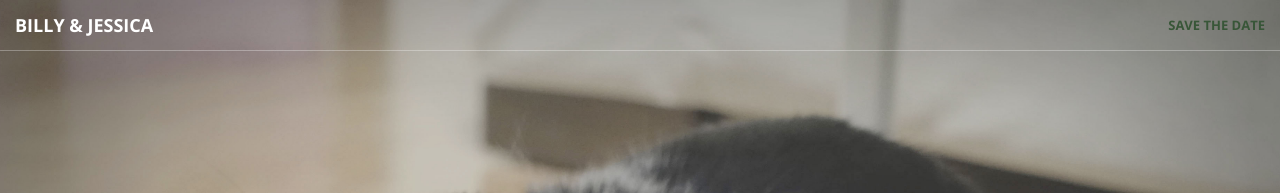
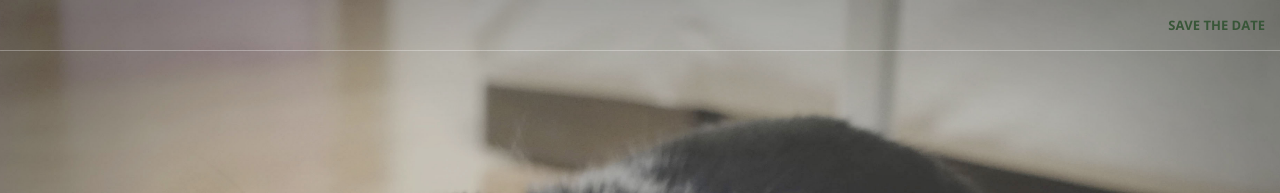
Before and after one commit to notbleh/wed-website, a Jekyll site: the page built from savethedate.html, in a window 1280 px wide. Shown: the top 193 px of the page. Built offline with Jekyll 4.4.1, drawn with Linux system fonts in a browser that asks for light colours.

Commit message:
Update nav-preview.html

```diff
--- a/_includes/nav-preview.html
+++ b/_includes/nav-preview.html
@@ -8,7 +8,7 @@
                 <span class="icon-bar"></span>
                 <span class="icon-bar"></span>
             </button>
-            <a class="navbar-brand page-scroll" href="#page-top">Billy &amp; Jessica</a>
+            <a class="navbar-brand page-scroll" href="#page-top"></a>
         </div>
 
         <!-- Collect the nav links, forms, and other content for toggling -->
```
